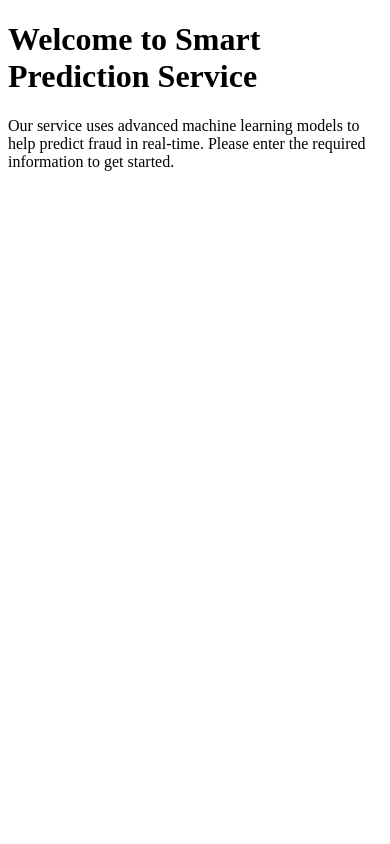
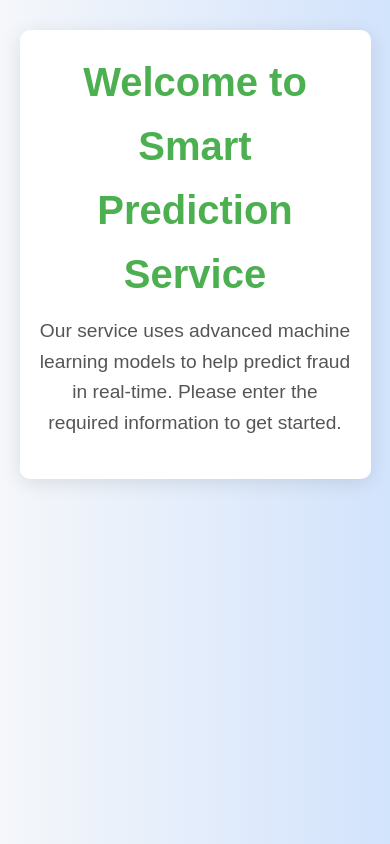
Before and after one commit to Endekalu777/Enhanced-Fraud-Detection-for-E-commerce-and-Banking-Transactions, a Flask app: template flask_model_api/templates/index.html in a window 390 px wide. Run offline with Flask 3, Linux system fonts and the light colour scheme; the template is opened without the code that fills it, so the values that code supplies are empty; parts of the project's set-up code (start-up, migrations or seed data) failed here and were passed over.

Commit message:
style: Implement base styling and layout
- Add CSS reset and general body styling
- Set up container and basic layout structure
- Implement responsive design foundations
- Add gradient background

```diff
--- a/flask_model_api/templates/index.html
+++ b/flask_model_api/templates/index.html
@@ -5,6 +5,137 @@
     <meta name="viewport" content="width=device-width, initial-scale=1.0">
     <title>Smart Prediction Service</title>
     <link rel="stylesheet" href="https://cdnjs.cloudflare.com/ajax/libs/font-awesome/5.15.4/css/all.min.css">
+    <style>
+        /* General Reset */
+        * {
+            box-sizing: border-box;
+            margin: 0;
+            padding: 0;
+        }
+
+        /* Body Styling */
+        body {
+            font-family: 'Arial', sans-serif;
+            display: flex;
+            flex-direction: column;
+            align-items: center;
+            background: linear-gradient(to right, #f5f7fa, #d2e3fc);
+            color: #333;
+            line-height: 1.6;
+            min-height: 100vh;
+        }
+
+        /* Container and Header */
+        .container {
+            width: 90%;
+            max-width: 700px;
+            margin-top: 30px;
+            padding: 20px;
+            background-color: #ffffff;
+            border-radius: 10px;
+            box-shadow: 0 4px 20px rgba(0, 0, 0, 0.1);
+            text-align: center;
+        }
+
+        .header h1 {
+            font-size: 2.5em;
+            color: #4CAF50;
+            margin-bottom: 10px;
+        }
+
+        .header p {
+            font-size: 1.2em;
+            color: #555;
+            margin-bottom: 20px;
+        }
+
+        /* Form Styling */
+        form {
+            background-color: #fafafa;
+            padding: 20px;
+            margin-bottom: 30px;
+            border-radius: 8px;
+            border: 1px solid #ddd;
+            box-shadow: 0 4px 8px rgba(0, 0, 0, 0.05);
+        }
+
+        form h2 {
+            color: #333;
+            margin-bottom: 15px;
+            font-size: 1.8em;
+            border-bottom: 2px solid #4CAF50;
+            display: inline-block;
+            padding-bottom: 5px;
+        }
+
+        label {
+            display: block;
+            margin-top: 10px;
+            color: #666;
+            font-weight: bold;
+        }
+
+        input[type="text"] {
+            width: 100%;
+            padding: 10px;
+            margin-top: 5px;
+            border-radius: 4px;
+            border: 1px solid #ccc;
+            transition: border-color 0.3s;
+        }
+
+        input[type="text"]:focus {
+            border-color: #4CAF50;
+            outline: none;
+        }
+
+        button {
+            margin-top: 15px;
+            background-color: #4CAF50;
+            color: white;
+            padding: 10px;
+            border: none;
+            border-radius: 4px;
+            cursor: pointer;
+            font-size: 1.2em;
+            transition: background-color 0.3s, transform 0.2s;
+        }
+
+        button:hover {
+            background-color: #45a049;
+            transform: translateY(-2px);
+        }
+
+        /* Result Display */
+        .result {
+            margin-top: 20px;
+            padding: 10px;
+            background-color: #f1f8e9;
+            color: #4CAF50;
+            border: 1px solid #c8e6c9;
+            border-radius: 5px;
+            font-size: 1.2em;
+        }
+
+        /* Footer */
+        .footer {
+            margin-top: auto;
+            padding: 20px;
+            font-size: 0.9em;
+            color: #777;
+        }
+
+        .social-icons i {
+            margin: 0 10px;
+            color: #4CAF50;
+            font-size: 1.5em;
+            transition: color 0.3s;
+        }
+
+        .social-icons i:hover {
+            color: #45a049;
+        }
+    </style>
 </head>
 <body>
     <div class="container">
```
